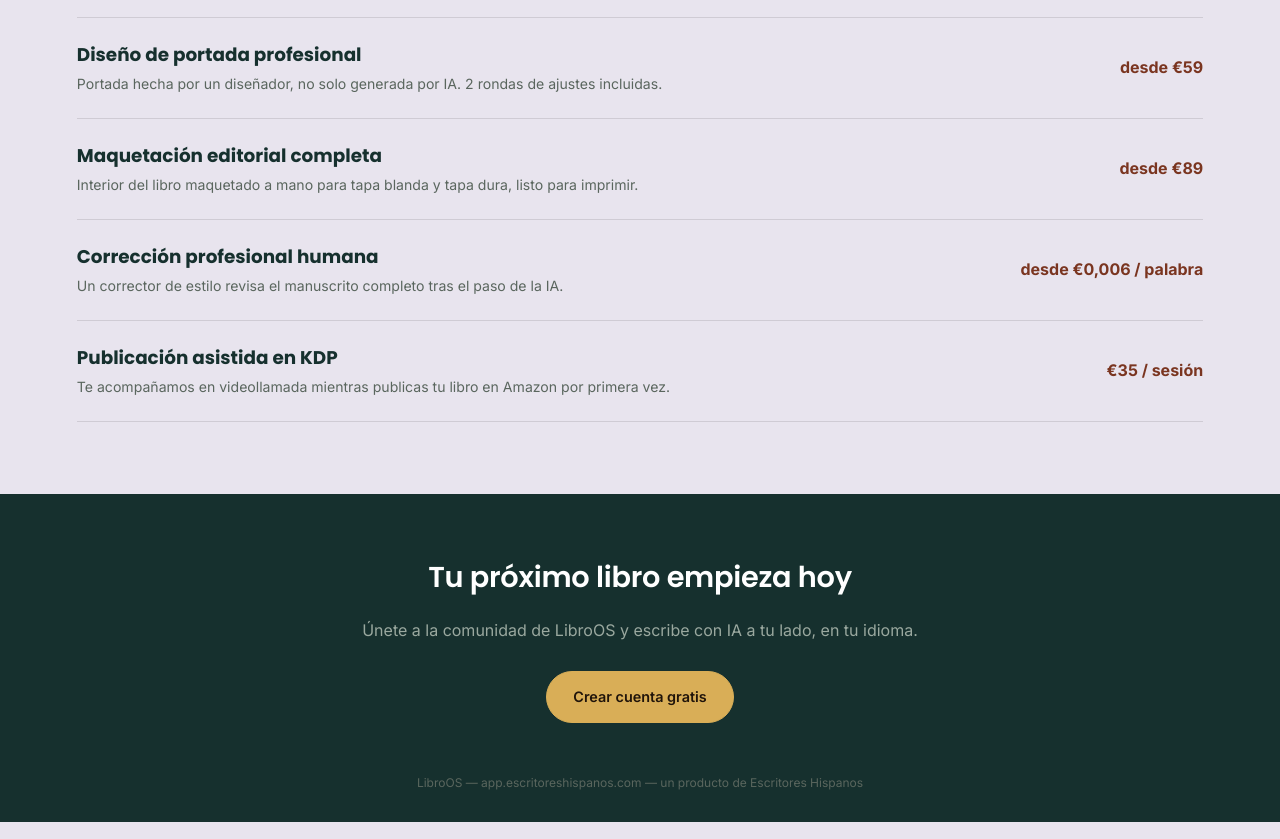
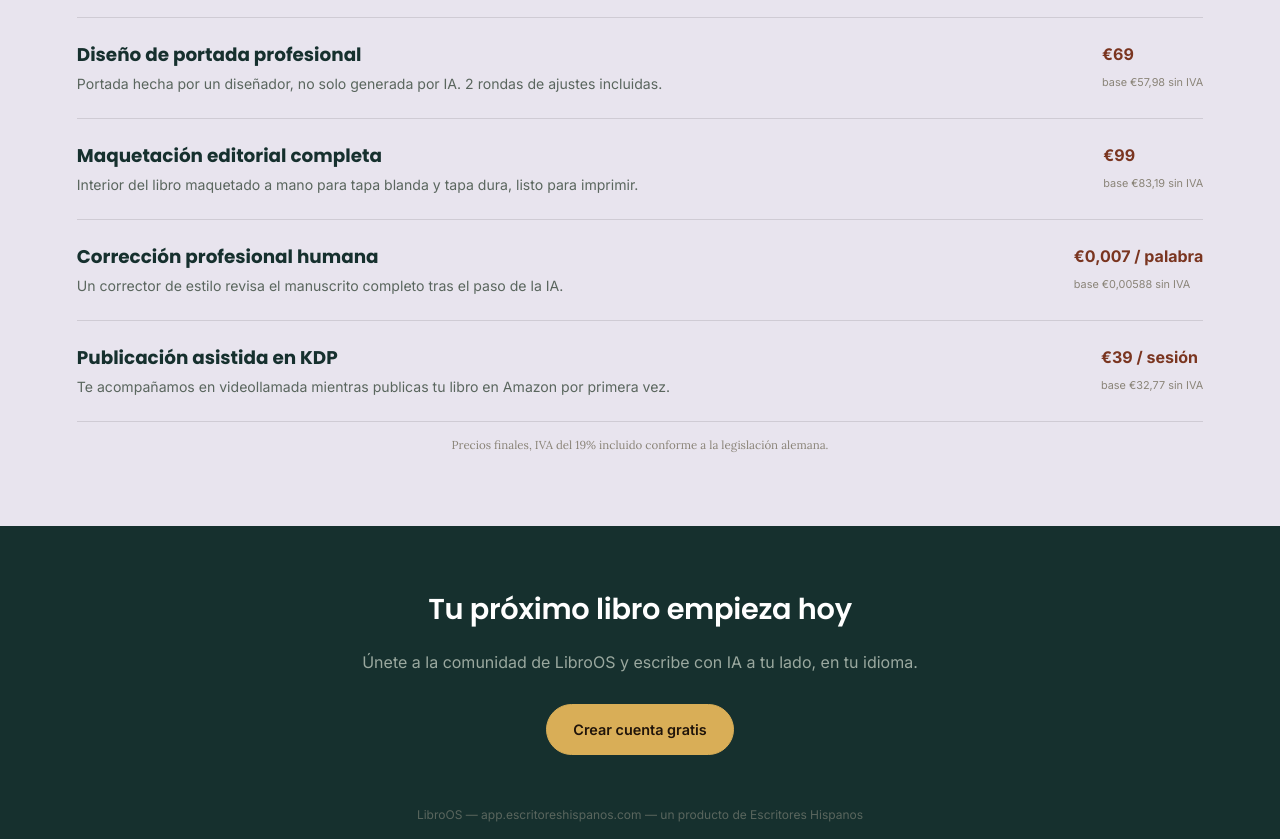
Before and after one commit to nespomilio/escritores-hispanos-app, a plain HTML site: page index.html in a window 1280 px wide. Shown: the part 3799-4638 px from the top of the page. Drawn offline with Linux system fonts and the light colour scheme.

Commit message:
Update index.html

```diff
--- a/index.html
+++ b/index.html
@@ -408,22 +408,24 @@
       <div class="servicios-lista">
         <div class="servicio-item">
           <div><h4>Diseño de portada profesional</h4><p class="u">Portada hecha por un diseñador, no solo generada por IA. 2 rondas de ajustes incluidas.</p></div>
-          <div class="servicio-precio u">desde €59</div>
+          <div class="servicio-precio u">€69<br><span style="font-size:0.68rem; font-weight:400; color:#8a8478;">base €57,98 sin IVA</span></div>
         </div>
         <div class="servicio-item">
           <div><h4>Maquetación editorial completa</h4><p class="u">Interior del libro maquetado a mano para tapa blanda y tapa dura, listo para imprimir.</p></div>
-          <div class="servicio-precio u">desde €89</div>
+          <div class="servicio-precio u">€99<br><span style="font-size:0.68rem; font-weight:400; color:#8a8478;">base €83,19 sin IVA</span></div>
         </div>
         <div class="servicio-item">
           <div><h4>Corrección profesional humana</h4><p class="u">Un corrector de estilo revisa el manuscrito completo tras el paso de la IA.</p></div>
-          <div class="servicio-precio u">desde €0,006 / palabra</div>
+          <div class="servicio-precio u">€0,007 / palabra<br><span style="font-size:0.68rem; font-weight:400; color:#8a8478;">base €0,00588 sin IVA</span></div>
         </div>
         <div class="servicio-item">
           <div><h4>Publicación asistida en KDP</h4><p class="u">Te acompañamos en videollamada mientras publicas tu libro en Amazon por primera vez.</p></div>
-          <div class="servicio-precio u">€35 / sesión</div>
+          <div class="servicio-precio u">€39 / sesión<br><span style="font-size:0.68rem; font-weight:400; color:#8a8478;">base €32,77 sin IVA</span></div>
         </div>
       </div>
     </div>
+
+    <p style="font-size:0.72rem; color:#8a8478; text-align:center; margin-top:14px;">Precios finales, IVA del 19% incluido conforme a la legislación alemana.</p>
   </div>
 </section>
 
```
